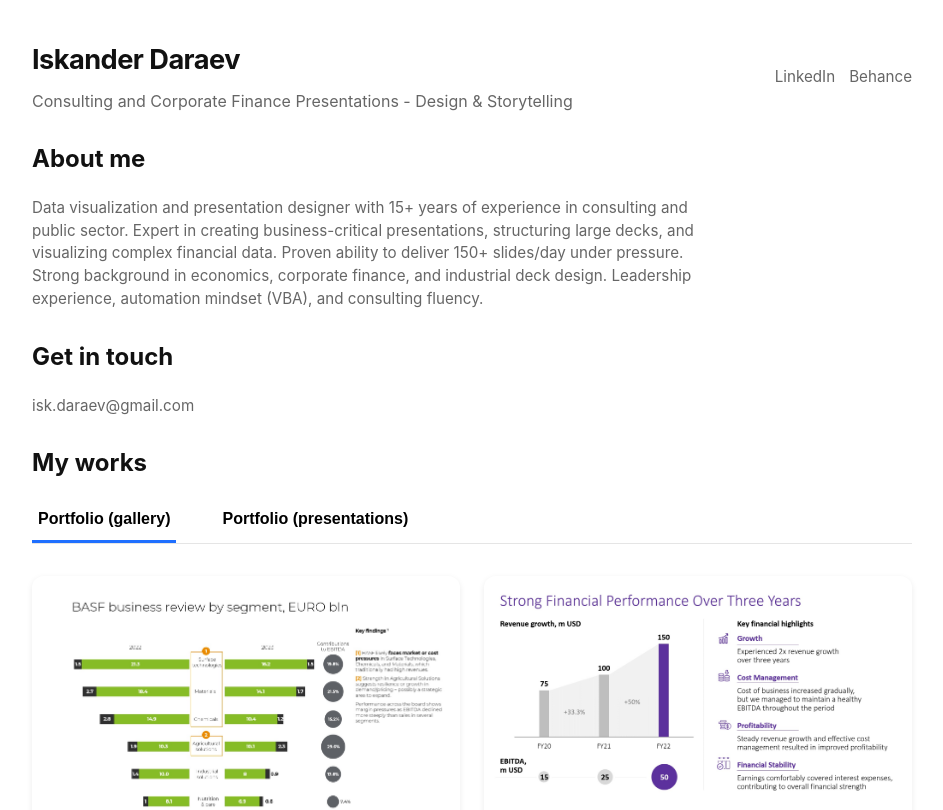
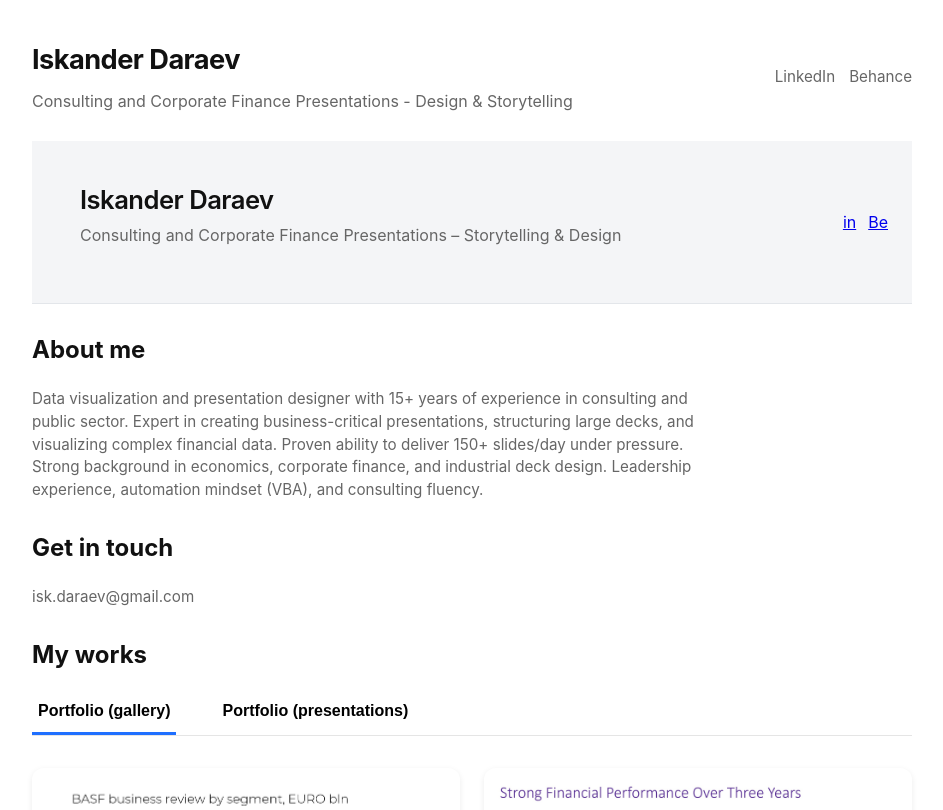
Before and after one commit to isk06/ruportfo, a Next.js app: page / in a window 1280 px wide. Shown: the top 810 px of the page, without its empty margins (168-1111 px from the left). Built offline with nearby package versions, Linux system fonts and the light colour scheme.

Commit message:
Add gray background to top header section

```diff
--- a/app/globals.css
+++ b/app/globals.css
@@ -108,3 +108,35 @@ h1{
   from { transform: scale(0.9); opacity: 0; }
   to { transform: scale(1); opacity: 1; }
 }
+
+/* TOP HERO SECTION */
+.hero-gray {
+  background: #f4f5f7;
+  border-bottom: 1px solid #e3e6ea;
+}
+
+.hero-content {
+  max-width: 1100px;
+  margin: 0 auto;
+  padding: 40px 24px;
+  display: flex;
+  align-items: center;
+  gap: 24px;
+}
+
+.hero-title {
+  font-size: 1.6rem;
+  font-weight: 600;
+  margin: 0;
+}
+
+.hero-subtitle {
+  color: #666;
+  margin-top: 4px;
+}
+
+.hero-socials {
+  margin-left: auto;
+  display: flex;
+  gap: 12px;
+}
--- a/app/page.tsx
+++ b/app/page.tsx
@@ -21,6 +21,30 @@ export default function HomePage() {
 
   return (
     <>
+
+    <section className="hero hero-gray">
+  <div className="hero-content">
+    {/* Logo */}
+    <div className="hero-logo">
+      {/* your SVG / logo component here */}
+    </div>
+
+    {/* Text */}
+    <div>
+      <h1 className="hero-title">Iskander Daraev</h1>
+      <p className="hero-subtitle">
+        Consulting and Corporate Finance Presentations – Storytelling & Design
+      </p>
+    </div>
+
+    {/* Social icons */}
+    <div className="hero-socials">
+      <a href="https://linkedin.com" target="_blank" rel="noreferrer">in</a>
+      <a href="https://behance.net" target="_blank" rel="noreferrer">Be</a>
+    </div>
+  </div>
+</section>
+
       {/* ABOUT ME */}
       <section className="section">
         <h2>About me</h2>
```
